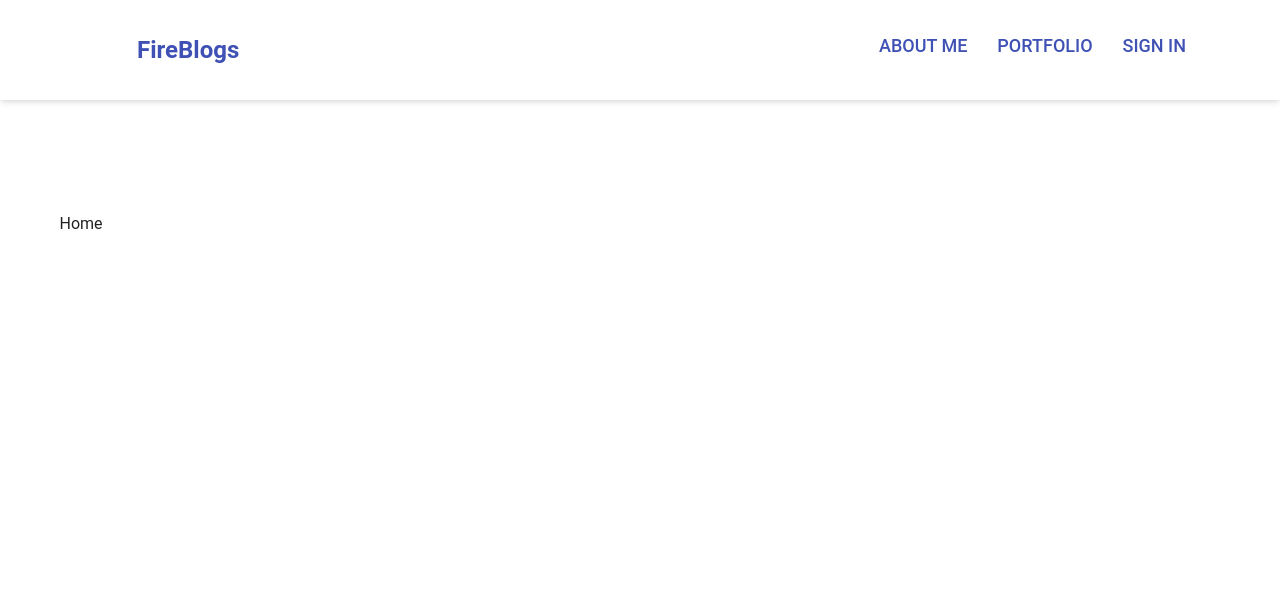
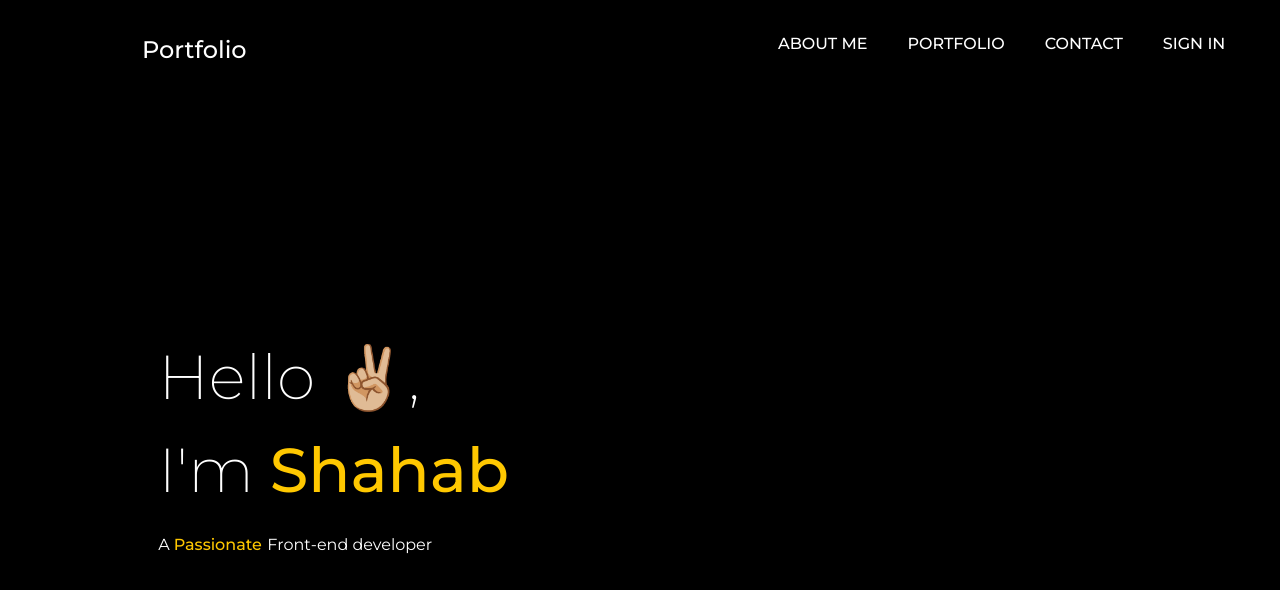
Before and after one commit to ShahabDadKhan/Portfolio, a Vue app: page / in a window 1280 px wide. Shown: the top 590 px of the page. Built offline with nearby package versions, Linux system fonts and the light colour scheme.

Commit message:
added home page

```diff
--- a/src/App.vue
+++ b/src/App.vue
@@ -1,7 +1,7 @@
 <template>
   <v-app>
-    <app-bar />
     <v-main>
+      <app-bar />
       <router-view />
     </v-main>
   </v-app>
@@ -18,3 +18,13 @@ export default {
   }),
 };
 </script>
+
+<style lang="scss">
+main {
+  // background-color: $backgroundColor;
+  font-family: "Montserrat", "Poppins", "Quicksand", sans-serif;
+  background-color: black;
+  color: #fff;
+  width: 100%;
+}
+</style>
--- a/src/components/AppBar.vue
+++ b/src/components/AppBar.vue
@@ -1,67 +1,203 @@
 <template>
-  <v-container fluid style="height:100px">
+  <v-container fluid>
     <v-app-bar
       height="100px"
       style="box-shadow:0 4px 6px -1px rgba(0,0,0,0.1), 0 2px 4px -1px rgba(0,0,0,0.06);"
       app
       hide-on-scroll
-      color="white"
+      color="black"
     >
       <v-row>
         <v-col class="f1" offset-sm="1" md="1" sm="2" cols="10">
           <router-link to="/" class="links f1">
-            FireBlogs
+            Portfolio
           </router-link>
         </v-col>
 
         <v-col
+          v-show="!mobile"
           align-self="start"
           class="f2"
           offset-sm="1"
-          offset-md="5"
-          offset-lg="6"
-          md="4"
-          sm="5"
-          cols="8"
+          offset-md="3"
+          offset-lg="5"
+          lg="5"
+          md="6"
+          sm="8"
+          cols="12"
         >
           <router-link to="/" class="links">
             ABOUT ME
           </router-link>
-          <router-link to="/blogs" class="links">
+          <!-- <router-link to="/blogs" class="links">
+            PORTFOLIO
+          </router-link> -->
+          <router-link to="/creat-post" class="links">
             PORTFOLIO
           </router-link>
-          <router-link v-show="user" to="/creat-post" class="links">
+          <router-link to="/creat-post" class="links">
             CONTACT
           </router-link>
-          <router-link v-show="!user" to="/login" class="links">
+          <router-link to="/login" class="links">
             SIGN IN
           </router-link>
         </v-col>
+        <v-btn
+          class="menu-icon"
+          color="black ml-4"
+          small
+          fab
+          @click="toggleMobileNav"
+          v-show="mobile"
+        >
+          <v-icon class="white--text">mdi-close</v-icon>
+        </v-btn>
       </v-row>
     </v-app-bar>
+    <!-- <div class="menu-icon"> -->
+    <!-- <div class="menu-icon"> -->
+    <!-- <v-icon class="white">mdi-close</v-icon> -->
+    <!-- </div> -->
+    <!-- <v-btn> -->
+    <!-- </v-btn> -->
+    <!-- </div> -->
+    <transition name="mobile-nav">
+      <ul class="mobile-nav" v-show="mobileNav">
+        <router-link class="links links-mobile" to="#">ABOUT ME</router-link>
+        <router-link class="links links-mobile" to="#">CONTACT</router-link>
+        <router-link class="links links-mobile" to="#">PORTFOLIO</router-link>
+        <router-link class="links links-mobile" to="#">SIGN IN</router-link>
+      </ul>
+    </transition>
   </v-container>
 </template>
 
 <script>
-export default {};
+export default {
+  data() {
+    return {
+      mobile: false,
+      mobileNav: false,
+      windowWidth: null,
+    };
+  },
+  created() {
+    window.addEventListener("resize", this.checkScreen);
+    this.checkScreen;
+  },
+  methods: {
+    checkScreen() {
+      this.windowWidth = window.innerWidth;
+      if (this.windowWidth <= 778) {
+        this.mobile = true;
+        return;
+      }
+      this.mobile = false;
+      this.mobileNav = false;
+    },
+    toggleMobileNav() {
+      this.mobileNav = !this.mobileNav;
+    },
+    // darkMode() {
+    //   this.$vuetify.theme.dark = !this.$vuetify.theme.dark;
+    //   console.log("Hello");
+    // },
+  },
+};
 </script>
 
 <style lang="scss" scoped>
+.mobile-nav-enter-active,
+.mobile-nav-leave-active {
+  transition: all 1s ease;
+}
+
+.mobile-nav-enter {
+  transform: translateX(-550px);
+}
+
+.mobile-nav-enter-to {
+  transform: translateX(0);
+}
+
+.mobile-nav-leave-to {
+  transform: translateX(-550px);
+}
+
+.menu-icon {
+  cursor: pointer;
+  position: absolute;
+  top: 32px;
+  right: 25px;
+  height: 25px;
+  width: auto;
+}
+
+.mobile-nav {
+  padding: 20px;
+  width: 100%;
+  // max-width: 250px;
+  display: flex;
+  flex-direction: column;
+  align-items: center;
+  justify-content: center;
+  position: fixed;
+  height: 80%;
+  background-color: black;
+  top: 12%;
+  left: 0;
+  z-index: 10;
+}
+
+// .link {
+//   font-size: 16px;
+//   font-weight: 500;
+//   cursor: pointer;
+//   padding: 20px 0;
+//   text-decoration: none;
+//   margin: 0px 20px !important;
+//   // color: map-get($colors, "text");
+//   color: black;
+//   border-bottom: 1px solid transparent;
+//   transition: all 0.2s ease-in;
+
+//   &:hover,
+//   &:focus {
+//     border-bottom-color: $yellow;
+//     color: $yellow;
+//   }
+// }
+
 .links {
+  font-size: 16px;
+  font-weight: 500;
+  cursor: pointer;
+  // padding: 1rem 2rem;
   text-decoration: none;
-  padding: 0px 15px !important;
+  margin: 0px 20px;
+  // color: map-get($colors, "text");
+  color: white;
+  border-bottom: 1px solid transparent;
+  transition: all 0.2s ease-in;
+
   &:hover,
   &:focus {
-    color: #1eb8b8;
+    border-bottom-color: $yellow;
+    color: $yellow;
   }
   @media (max-width: 360px) {
     padding: 0px 5px !important;
+  }
+
+  &-mobile {
+    color: white;
+    margin: 20px 0;
   }
 }
 
 .f1 {
   font-size: 24px;
-  font-weight: 600;
+  font-weight: 500;
   @media (max-width: 600px) {
     margin-top: 15px !important;
     margin-bottom: 0px !important;
@@ -69,7 +205,7 @@ export default {};
 }
 .f2 {
   font-size: 18px;
-  font-weight: 500;
+  font-weight: 400;
   display: flex;
   align-items: center;
   @media (max-width: 600px) {
@@ -81,7 +217,7 @@ export default {};
 }
 .f3 {
   font-size: 12px;
-  font-weight: 500;
+  font-weight: 400;
   @media (max-width: 600px) {
     margin-top: 15px !important;
     margin-bottom: 0px !important;
--- a/src/plugins/vuetify.js
+++ b/src/plugins/vuetify.js
@@ -1,5 +1,6 @@
 import Vue from "vue";
 import Vuetify from "vuetify/lib/framework";
+// import colors from "vuetify/lib/util/colors";
 
 Vue.use(Vuetify);
 
@@ -7,13 +8,21 @@ export default new Vuetify({
   theme: {
     themes: {
       light: {
+        // black: colors.black,
         primary: "#3f51b5",
         secondary: "#b0bec5",
         yellow: "#ffc800",
-        accent: "#127EB1",
-        error: "#089ECA",
-        tertiary: "#36A6BA",
+        // accent: "#127EB1",
+        // error: "#089ECA",
+        // tertiary: "#36A6BA",
+        backgroundColor: "#141414",
       },
+      // dark: {
+      //   black: "#fff",
+      //   primary: "#127EB1",
+      //   secondary: "#089ECA",
+      //   yellow: "#36A6BA",
+      // },
     },
   },
 });
--- a/src/sass/variable.scss
+++ b/src/sass/variable.scss
@@ -1,15 +1,32 @@
-$colors: (
-  primary: #333333,
-  secondary: #2b2b2b,
-  white: #ffffff,
-  orange: #fc6d2b,
-  darkgrey: #707070,
-  complete: #2bfc83,
-  inprogress: #ffb936,
-  incomplete: #ff1212,
-  lightgrey: #cacaca,
-);
+// $colors: (
+//   primary: #333333,
+//   secondary: #2b2b2b,
+//   text: #575757,
+//   white: #ffffff,
+//   orange: #fc6d2b,
+//   darkgrey: #707070,
+//   complete: #2bfc83,
+//   inprogress: #ffb936,
+//   incomplete: #ff1212,
+//   lightgrey: #cacaca,
+// );
 
+// Colors
+
+$primary: #333333;
+$secondary: #2b2b2b;
+$text: #575757;
+$white: #ffffff;
+$yellow: #ffc800;
+$orange: #fc6d2b;
+$darkgrey: #707070;
+$complete: #2bfc83;
+$inprogress: #ffb936;
+$incomplete: #ff1212;
+$lightgrey: #cacaca;
+$backgroundColor: black;
+
+// Mixins
 @mixin infobox_mixin(
   $border-radius,
   $border-color,
--- a/src/views/Home.vue
+++ b/src/views/Home.vue
@@ -1,11 +1,14 @@
 <template>
-  <v-container>
-    Home
+  <v-container fluid>
+    <my-intro />
   </v-container>
 </template>
 
 <script>
-export default {};
+import MyIntro from "./MyIntro.vue";
+export default {
+  components: { MyIntro },
+};
 </script>
 
 <style></style>
--- /dev/null
+++ b/src/views/MyIntro.vue
@@ -0,0 +1,193 @@
+<template>
+  <v-container>
+    <v-row align="center" justify="center">
+      <v-col
+        order-sm="1"
+        order="2"
+        align-self="center"
+        offset-md=""
+        offset-sm=""
+        cols="12"
+        sm="7"
+        md="4"
+      >
+        <p class="home-text-1">
+          Hello ✌🏼, <br />
+          I'm <span> Shahab </span>
+        </p>
+        <div class="home-text-2 d-flex">
+          A
+          <ul class="dynamic-text pl-1">
+            <li>
+              <span>Self-Taught</span>
+            </li>
+            <li>
+              <span>Committed</span>
+            </li>
+            <li>
+              <span>Passionate</span>
+            </li>
+          </ul>
+          Front-end developer
+        </div>
+      </v-col>
+      <v-col
+        class="text-center"
+        order-sm="2"
+        order="1"
+        cols="10"
+        offset-md="2"
+        sm="4"
+        md="4"
+      >
+        <!-- <div style=""> -->
+        <v-avatar size="160">
+          <v-img src="../assets/Img/avatar.png"></v-img>
+        </v-avatar>
+        <!-- </div> -->
+      </v-col>
+    </v-row>
+  </v-container>
+</template>
+
+<script>
+export default {};
+</script>
+
+<style lang="scss" scoped>
+.container {
+  height: 80vh;
+}
+
+.row {
+  height: 100%;
+}
+
+.home-text-1 {
+  // font-family: Montserrat;
+  font-size: 62px;
+  font-weight: 200;
+
+  @media (max-width: 600px) {
+    // justify-content: center;
+    // align-items: center;
+    // display: flex;
+    // flex-direction: column;
+    text-align: center;
+    font-size: 42px;
+  }
+
+  @media (max-width: 330px) {
+    // font-size: 42px;
+    text-align: center;
+  }
+}
+
+.home-text-2 {
+  width: 305px;
+
+  @media (max-width: 600px) {
+    display: flex;
+    flex-direction: column !important;
+    justify-content: center;
+    align-items: center;
+    text-align: center;
+    width: 100%;
+    margin: 40px 0px;
+  }
+}
+
+span {
+  color: $yellow;
+  // font-size: ;
+  font-weight: 500;
+
+  // @media (max-width: 600px) {
+  //   font-size: 42px;
+  // }
+}
+
+// Only Sliding effects
+
+ul {
+  overflow: hidden;
+  width: 32%;
+  height: 20px;
+  @media (max-width: 330px) {
+    // margin: 40px 0px;
+    width: 60%;
+  }
+}
+
+ul li {
+  position: relative;
+  top: 0;
+  animation: slide 3s steps(3) infinite;
+}
+
+@keyframes slide {
+  100% {
+    top: -72px;
+  }
+}
+
+ul li span {
+  position: relative;
+}
+
+ul li span::after {
+  content: "";
+  position: absolute;
+  left: 100%;
+  top: 1px;
+  height: 100%;
+  width: 100%;
+  background: black;
+}
+
+ul li {
+  list-style: none;
+}
+
+// Typing Animation
+
+// .wrapper ul {
+//   overflow: hidden;
+// }
+
+// ul li {
+//   position: relative;
+//   top: 0;
+//   animation: slide 6s steps(3) infinite;
+// }
+
+// @keyframes slide {
+//   100% {
+//     top: -72px;
+//   }
+// }
+
+// ul li span {
+//   position: relative;
+// }
+
+// ul li span::after {
+//   content: "";
+//   position: absolute;
+//   left: 0;
+//   top: 1px;
+//   height: 100%;
+//   width: 100%;
+//   background: black;
+//   //   overflow: hidden;
+//   border-left: 1px solid $yellow;
+//   animation: typing 2s steps(11) infinite;
+// }
+
+// @keyframes typing {
+//   100% {
+//     left: 100%;
+//     margin: 0 0 0 15px;
+//   }
+// }
+</style>
--- a/vue.config.js
+++ b/vue.config.js
@@ -1,5 +1,10 @@
 module.exports = {
-  transpileDependencies: [
-    'vuetify'
-  ]
-}
+  css: {
+    loaderOptions: {
+      scss: {
+        additionalData: `@import "./src/sass/variable.scss";`,
+      },
+    },
+  },
+  transpileDependencies: ["vuetify"],
+};
```
Also changed, not shown: src/views/AboutMe.vue (added, +9 -0 lines).
